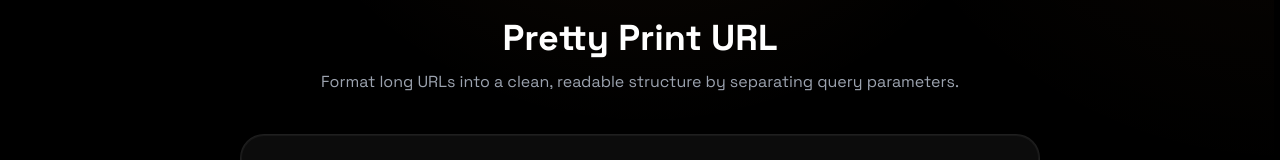
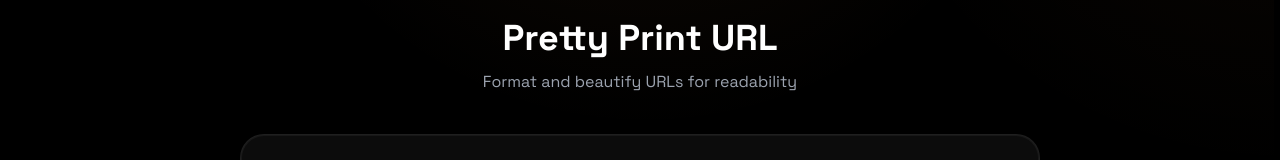
Before and after one commit to dailydevtools/Daily-Dev-Tools, a Next.js app: page /en/tools/pretty-print-url in a window 1280 px wide. Shown: the part 280-440 px from the top of the page. Built offline with nearby package versions, Linux system fonts and the light colour scheme; no server answers.

Commit message:
Localize titles and descriptions in PrettyPrintUrl

```diff
--- a/app/[locale]/tools/pretty-print-url/Client.tsx
+++ b/app/[locale]/tools/pretty-print-url/Client.tsx
@@ -8,6 +8,7 @@ import { LiquidInput } from "../../../components/ui/LiquidInput";
 import { useTranslations } from "next-intl";
 
 export default function PrettyPrintUrlClient() {
+    const tTools = useTranslations('Tools');
     const t = useTranslations('PrettyPrintUrl');
     const [input, setInput] = useState("");
     const [copied, setCopied] = useState(false);
@@ -51,8 +52,8 @@ export default function PrettyPrintUrlClient() {
             <div className="relative z-10 pt-6 pb-16 px-6">
                 <div className="max-w-[800px] mx-auto">
                     <ToolPageHeader
-                        title="Pretty Print URL"
-                        description="Format long URLs into a clean, readable structure by separating query parameters."
+                        title={tTools('pretty-print-url.name')}
+                        description={tTools('pretty-print-url.description')}
                         icon={<LinkIcon size={28} className="text-[#fb923c]" />}
                     />
 
```
